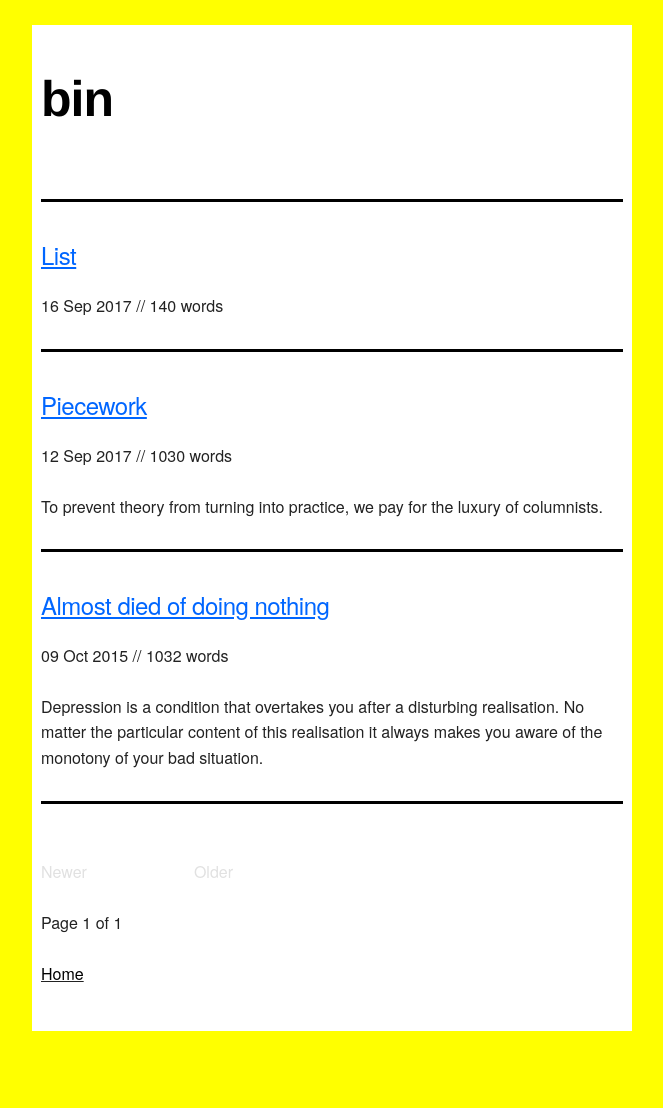
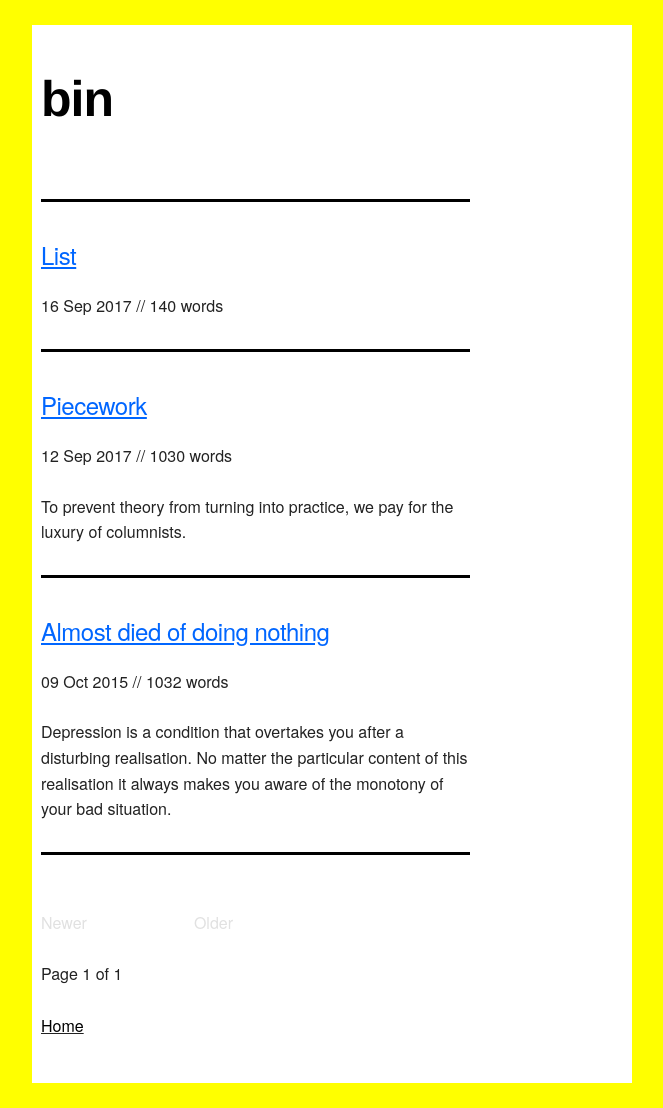
Before and after one commit to mt-trash/mt-trash.github.io, a Jekyll site: the page built from index.html, in a window 1280 px wide. Shown: the whole page, without its empty margins (308-971 px from the left). Built offline with Jekyll 4.4.1, drawn with Linux system fonts in a browser that asks for light colours; the list of posts is cut into pages by our own code; before the commit the page ends 1056 px from its top, so only the background shows below that.

Commit message:
style edits

```diff
--- a/index.html
+++ b/index.html
@@ -4,7 +4,7 @@ title: Empty Trash
 ---
 
 <div class="row">
-  <div class="twelve columns">
+  <div class="nine columns">
   <hr>
     {% for post in paginator.posts %}
       <h5><a href="{{ post.url }}" title="{{ post.title }}">{{ post.title }}</a></h5>
```
